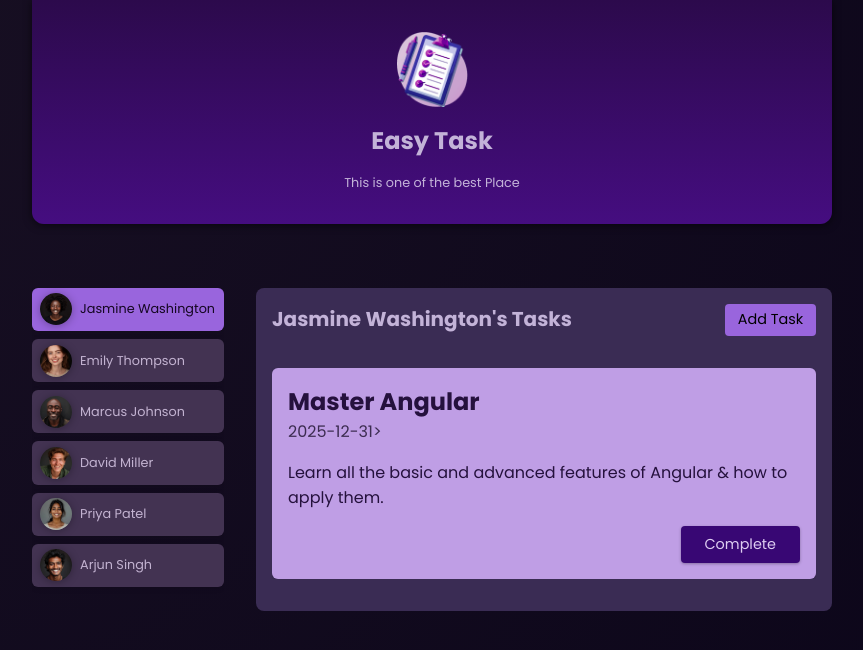
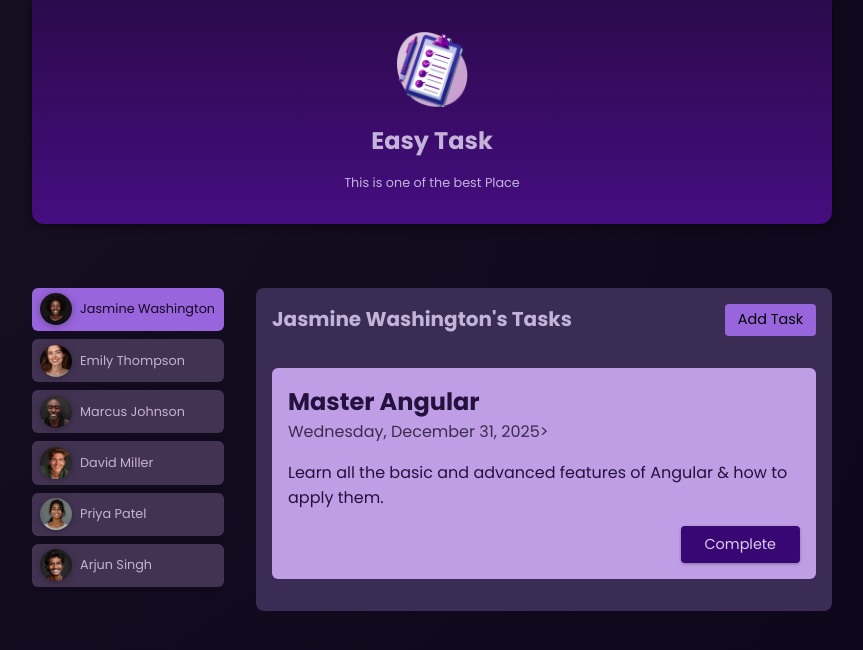
Before and after one commit to KavishBaingane/AngularEssentials, an Angular app: page / in a window 1280 px wide. Both pictures are taken after a click on the button "Jasmine Washington". Shown: the top 650 px of the page, without its empty margins (208-1071 px from the left). Built offline with nearby package versions, Linux system fonts and the light colour scheme.

Commit message:
W1:using DatePipes

```diff
--- a/src/app/tasks/task/task.component.html
+++ b/src/app/tasks/task/task.component.html
@@ -3,7 +3,7 @@
 
 <article>
     <h2>{{task.title}}</h2>
-    <time>{{task.dueDate}}></time>
+    <time>{{task.dueDate | date:'fullDate'}}></time>
     <p>{{task.summary}}</p>
     <p class="actions">
         <button (click)="onCompleteTask()">Complete</button>
--- a/src/app/tasks/task/task.component.ts
+++ b/src/app/tasks/task/task.component.ts
@@ -1,13 +1,13 @@
 import { Component, EventEmitter, Input, Output } from '@angular/core';
 import { Task } from './task.model';
 import { CardComponent } from "../../shared/card/card.component";
-
+import { DatePipe } from '@angular/common';
 @Component({
     selector: 'app-task',
     standalone: true,
     templateUrl: './task.component.html',
     styleUrl: './task.component.css',
-    imports: [CardComponent]
+    imports: [CardComponent, DatePipe]
 })
 export class TaskComponent {
   @Input({required: true}) task!: Task;
```
